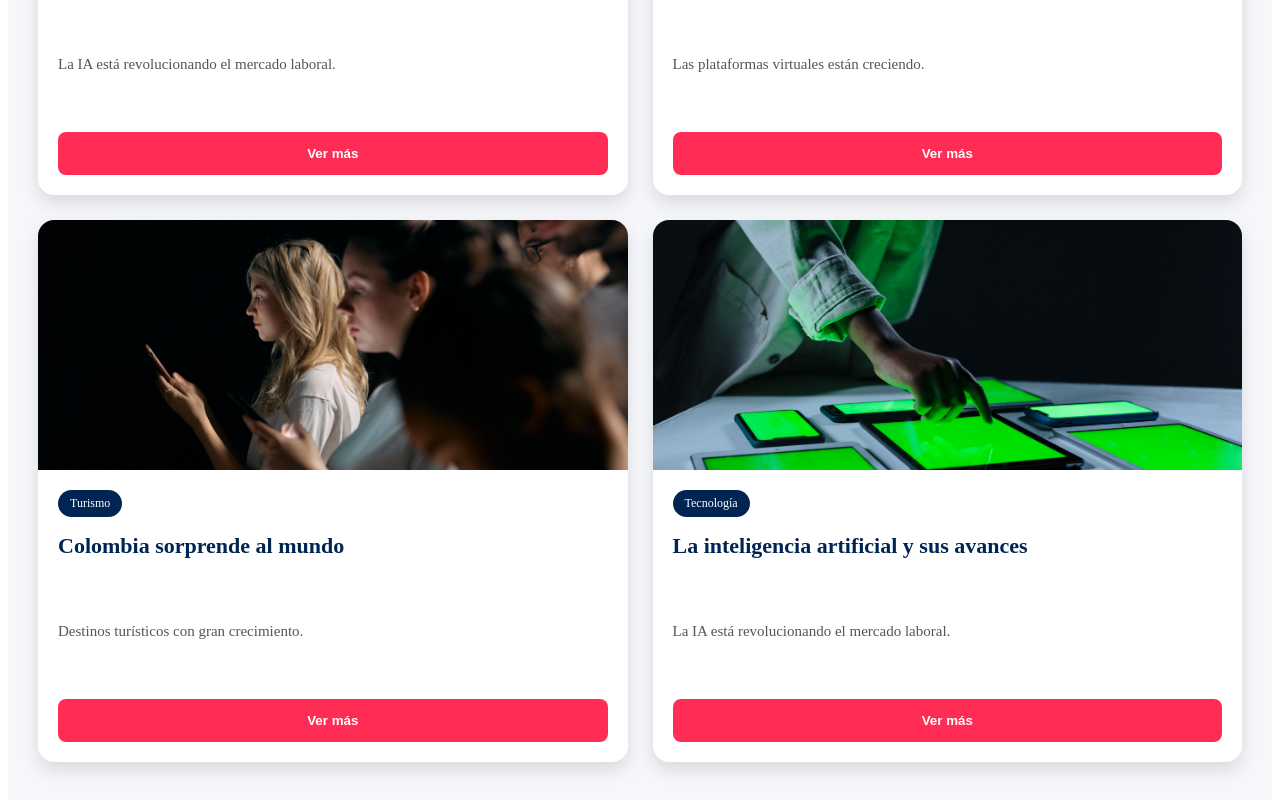
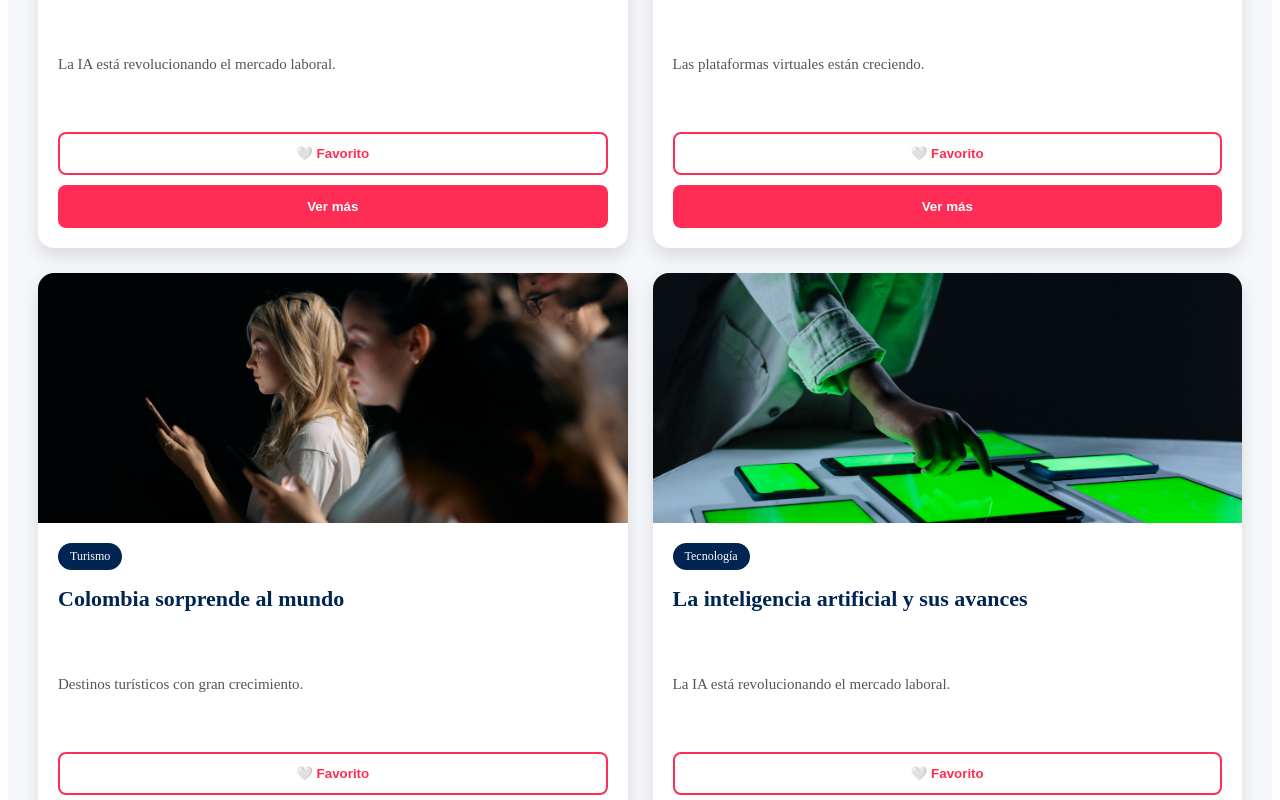
Before and after one commit to diegocastanoramirez/global-notice, an Angular app: page / in a window 1280 px wide. Shown: the part 1180-1980 px from the top of the page. Built offline with nearby package versions, Linux system fonts and the light colour scheme.

Commit message:
funcionalidad de favoritos en local storage

```diff
--- a/src/app/components/noticia-card/noticia-card.component.css
+++ b/src/app/components/noticia-card/noticia-card.component.css
@@ -119,3 +119,24 @@
 
     background: #e61e4d;
 }
+
+.btn-favorito {
+
+    width: 100%;
+
+    margin-bottom: 10px;
+
+    background: white;
+
+    border: 2px solid #ff2d55;
+
+    color: #ff2d55;
+
+    padding: 12px;
+
+    border-radius: 8px;
+
+    cursor: pointer;
+
+    font-weight: bold;
+}
--- a/src/app/components/noticia-card/noticia-card.component.html
+++ b/src/app/components/noticia-card/noticia-card.component.html
@@ -20,8 +20,18 @@
 
         <div class="acciones">
 
+            <button
+                class="btn-favorito"
+                (click)="toggleFavorito()">
+
+                {{ esFavorito ? '❤️ Guardado' : '🤍 Favorito' }}
+
+            </button>
+
             <button class="btn-detalle">
+
                 Ver más
+
             </button>
 
         </div>
--- a/src/app/components/noticia-card/noticia-card.component.ts
+++ b/src/app/components/noticia-card/noticia-card.component.ts
@@ -1,6 +1,8 @@
-import { Component, Input } from '@angular/core';
+import { Component, Input, OnInit } from '@angular/core';
 import { CommonModule } from '@angular/common';
+
 import { Noticia } from '../../models/noticia';
+import { FavoritosService } from '../../services/favoritos.service';
 
 @Component({
   selector: 'app-noticia-card',
@@ -9,8 +11,40 @@ import { Noticia } from '../../models/noticia';
   templateUrl: './noticia-card.component.html',
   styleUrl: './noticia-card.component.css'
 })
-export class NoticiaCardComponent {
+export class NoticiaCardComponent implements OnInit {
 
   @Input() noticia!: Noticia;
 
+  esFavorito = false;
+
+  constructor(
+    private favoritosService: FavoritosService
+  ) {}
+
+  ngOnInit(): void {
+
+    this.esFavorito =
+      this.favoritosService.esFavorito(this.noticia.id);
+  }
+
+  toggleFavorito(): void {
+
+    if (this.esFavorito) {
+
+      this.favoritosService.eliminarFavorito(
+        this.noticia.id
+      );
+
+      this.esFavorito = false;
+
+    } else {
+
+      this.favoritosService.agregarFavorito(
+        this.noticia
+      );
+
+      this.esFavorito = true;
+    }
+  }
+
 }
--- /dev/null
+++ b/src/app/services/favoritos.service.ts
@@ -0,0 +1,54 @@
+import { Injectable } from '@angular/core';
+import { Noticia } from '../models/noticia';
+
+@Injectable({
+  providedIn: 'root'
+})
+export class FavoritosService {
+
+  private readonly STORAGE_KEY = 'favoritos';
+
+  obtenerFavoritos(): Noticia[] {
+
+    const favoritos = localStorage.getItem(this.STORAGE_KEY);
+
+    return favoritos ? JSON.parse(favoritos) : [];
+  }
+
+  agregarFavorito(noticia: Noticia): void {
+
+    const favoritos = this.obtenerFavoritos();
+
+    const existe = favoritos.find(
+      f => f.id === noticia.id
+    );
+
+    if (!existe) {
+
+      favoritos.push(noticia);
+
+      localStorage.setItem(
+        this.STORAGE_KEY,
+        JSON.stringify(favoritos)
+      );
+    }
+  }
+
+  eliminarFavorito(id: number): void {
+
+    const favoritos = this.obtenerFavoritos()
+      .filter(f => f.id !== id);
+
+    localStorage.setItem(
+      this.STORAGE_KEY,
+      JSON.stringify(favoritos)
+    );
+  }
+
+  esFavorito(id: number): boolean {
+
+    return this.obtenerFavoritos()
+      .some(f => f.id === id);
+  }
+
+}
--- a/src/app/services/favoritos.ts
+++ /dev/null
@@ -1,4 +0,0 @@
-import { Service } from '@angular/core';
-
-@Service()
-export class Favoritos {}
```
Also changed, not shown: src/app/models/noticia.ts (+10 -0 lines), 1 other file (tests, documents, lock files or other folders).
